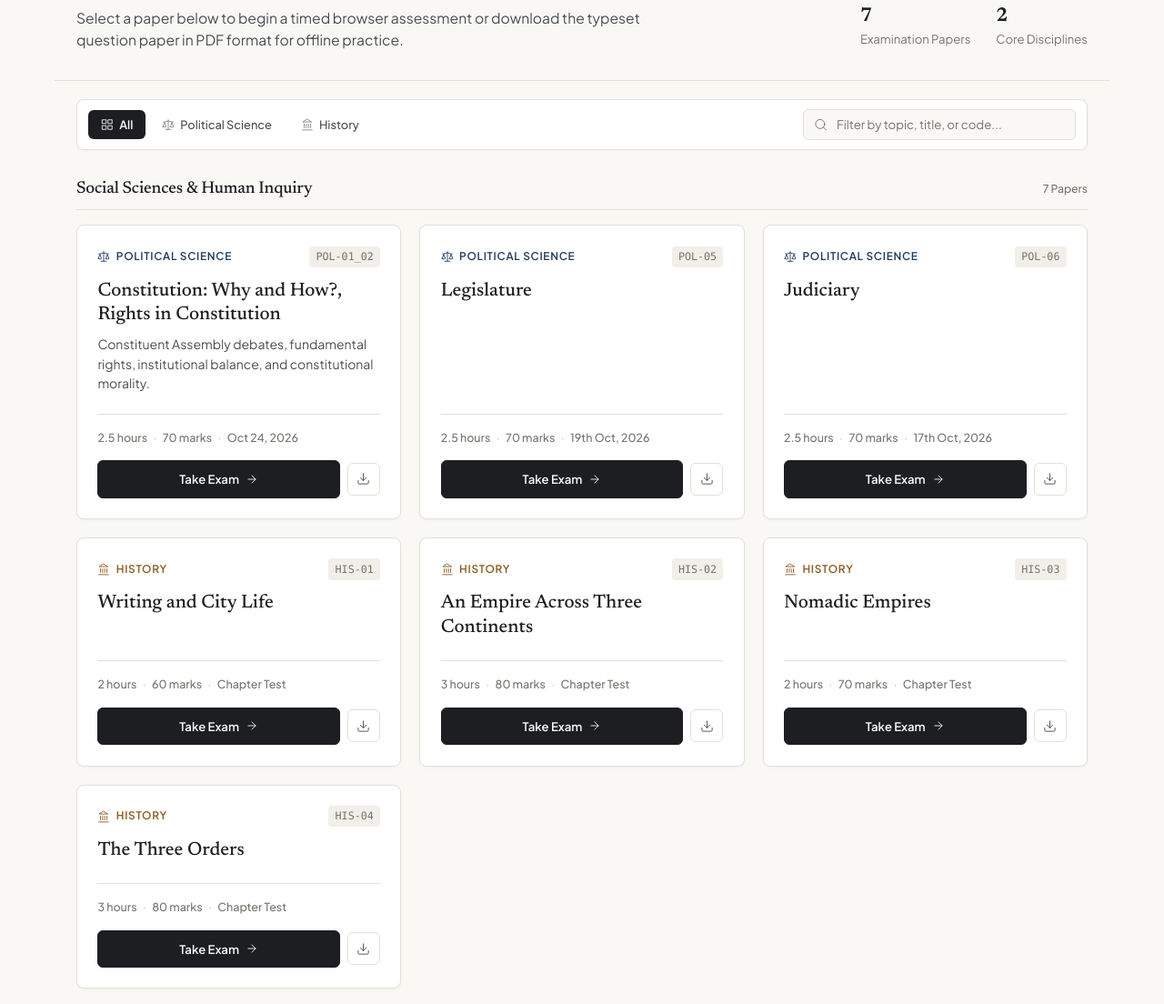
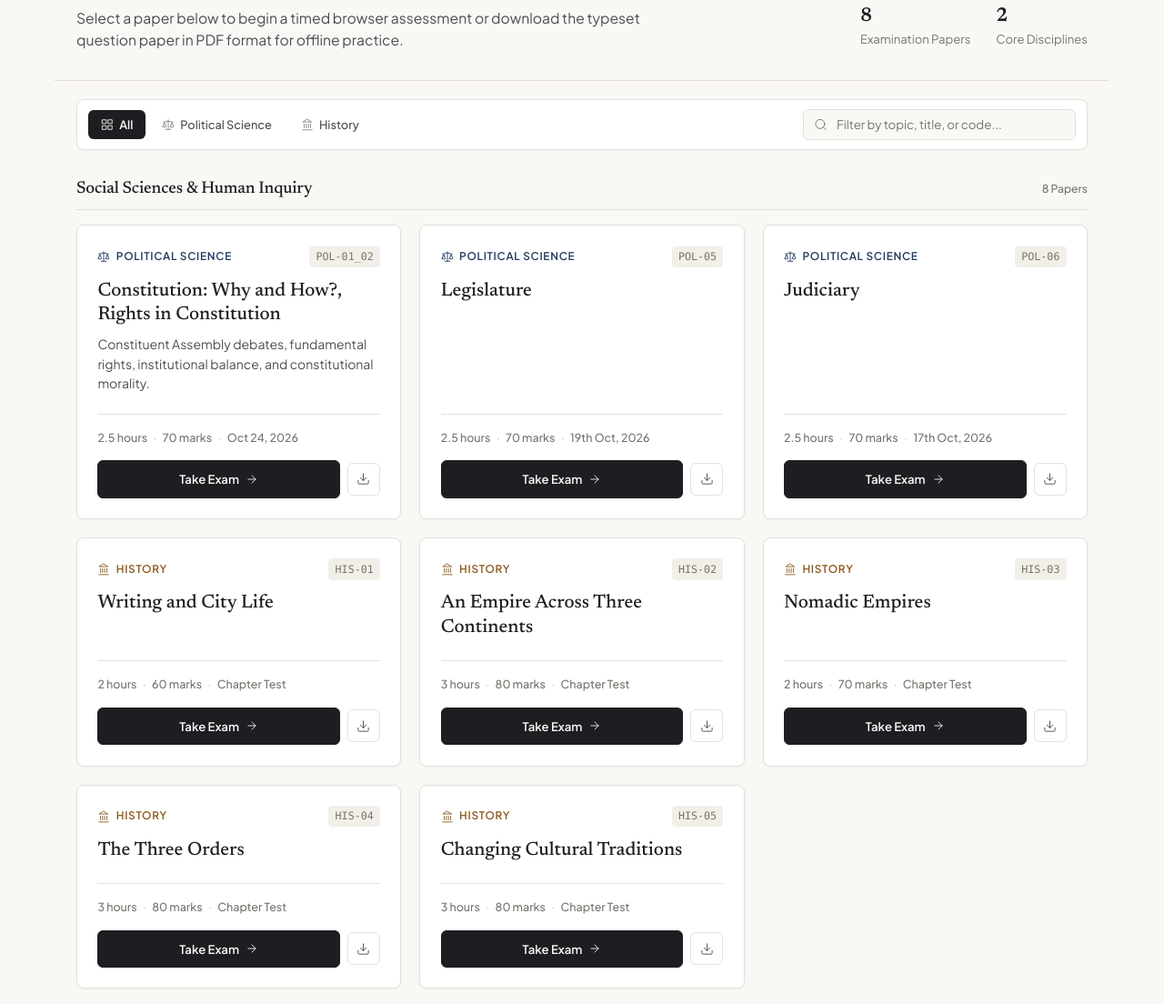
Before and after one commit to SkyPlay-Code/pikuexams, a plain HTML site: page index.html in a window 1280 px wide. Shown: the part 196-1300 px from the top of the page at 91% size. Drawn offline with Linux system fonts and the light colour scheme.

Commit message:
Add new history chapter test entry

```diff
--- a/index.html
+++ b/index.html
@@ -781,6 +781,18 @@
         htmlFile: "Exams/His4-XI.html",
         pdfLink: "https://schoolchan.onrender.com/thread/29#p270"
       },
+      {
+        id: "HIS-05",
+        subject: "History",
+        category: "Social Sciences & Human Inquiry",
+        title: "Changing Cultural Traditions",
+        description: "",
+        duration: "3 hours",
+        marks: "80 marks",
+        date: "Chapter Test",
+        htmlFile: "Exams/His5-XI.html",
+        pdfLink: "https://schoolchan.onrender.com/thread/29#p272"
+      },
       // {
       //   id: "PSY-01",
       //   subject: "Psychology",
```
